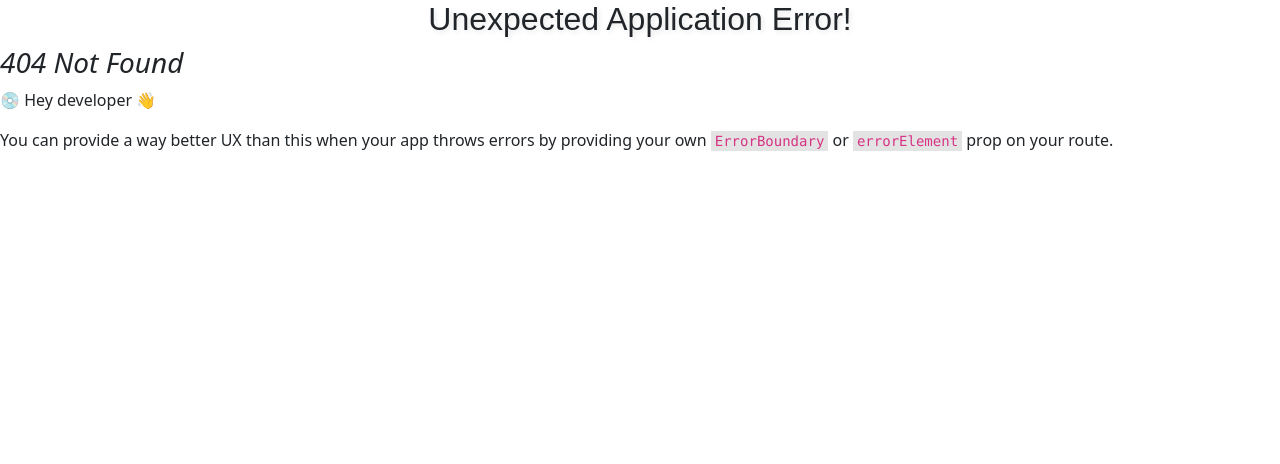
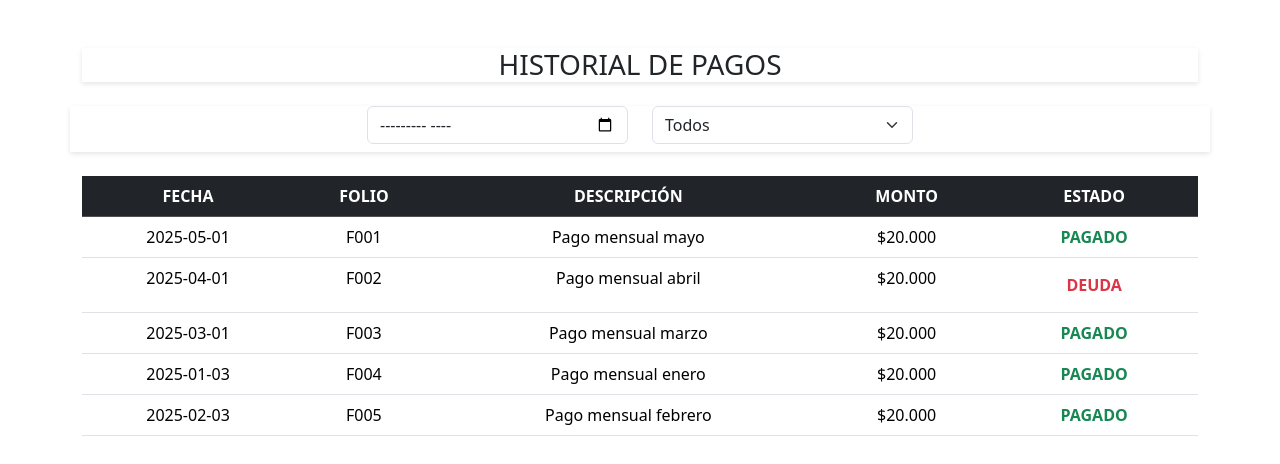
Before and after one commit to proyectoCondominio2025/CONDOMINIO, a React (Vite) app: page /historial-pago in a window 1280 px wide. Before the commit this address had no page. Shown: the top 464 px of the page. Built offline with nearby package versions, Linux system fonts and the light colour scheme; the HTML template or start-up script is replaced by a standard one.

Commit message:
ci linter

```diff
--- a/src/Pages/UserPortero/ListaVehiculoPage.jsx
+++ b/src/Pages/UserPortero/ListaVehiculoPage.jsx
@@ -2,17 +2,25 @@ import React, { useState } from 'react';
 import { Table, Button, Container } from 'react-bootstrap';
 import { autos } from '../../data/data';
 
+
 function ListaAutos() {
 
 
-  // const eliminarAuto = (id) => {
-  //   const nuevosAutos = autos.filter(auto => auto.id !== id);
-  //   setAutos(nuevosAutos);
-  // };
+
+  const eliminarAuto = (id) => {
+    const nuevosAutos = autos.filter(auto => auto.id !== id);
+    setAutos(nuevosAutos);
+  };
+  const editarVehiculo = (auto) => {
+    console.log('Editar vehiculo:', auto);
+    // Aquí puedes redirigir a otra página con react-router o abrir un modal
+  };
+
 
   return (
     <Container className="mt-5">
       <h2>Lista de Autos</h2>
+
       <Table striped bordered hover>
         <thead>
           <tr>
@@ -33,6 +41,13 @@ function ListaAutos() {
               <td>{auto.casa}</td>
               <td>{auto.estado}</td>
               <td>
+                <Button
+                  variant="success"
+                  className="me-2"
+                  onClick={() => editarVehiculo(auto)}>
+                  Editar
+                </Button>
+
                 <Button variant="danger" onClick={() => alert('se elimino el auto con patente: ' + auto.patente)}>
                   Eliminar
                 </Button>
--- a/src/Pages/UserPortero/ListaVisitaPage.jsx
+++ b/src/Pages/UserPortero/ListaVisitaPage.jsx
@@ -1,6 +1,7 @@
 import React, { useState } from 'react';
 import { Table, Button, Container, Row, Col } from 'react-bootstrap';
 import { FaPlus } from 'react-icons/fa'; // ícono de plus
+import { useNavigate } from 'react-router-dom';
 
 function ListaVisita() {
   const [autos, setAutos] = useState([
@@ -9,6 +10,8 @@ function ListaVisita() {
     { id: 3, nombre: 'jose perez', Rut: '26493126-6', casa: '103', tieneAuto:'si' , patente:'45678', estado: 'Adentro' },
     { id: 4, nombre: 'nio perez', Rut: '26493126-6', casa: '103', tieneAuto:'no' , patente:'45678', estado: 'Adentro' }
   ]);
+
+  const navigate = useNavigate();
 
   const eliminarVisita = (id) => {
     const nuevosAutos = autos.filter(auto => auto.id !== id);
@@ -21,6 +24,8 @@ function ListaVisita() {
   };
 
   const agregarVisita = () => {
+
+    navigate('/ingreso-visita');
     console.log('Agregar nueva visita');
     // Aquí podrías abrir un modal o redirigir a otra página
   };
--- /dev/null
+++ b/src/Pages/UserResidente/DetallePago.jsx
@@ -0,0 +1,52 @@
+import React from 'react';
+import { useParams, useNavigate } from 'react-router-dom';
+import 'bootstrap/dist/css/bootstrap.min.css';
+
+const pagosOriginales = [
+  { id: 1, fecha: '2025-05-01', folio: 'F001', descripcion: 'Pago mensual mayo', monto: '$20.000', estado: 'Pagado' },
+  { id: 2, fecha: '2025-04-01', folio: 'F002', descripcion: 'Pago mensual abril', monto: '$20.000', estado: 'Deuda' },
+  { id: 3, fecha: '2025-03-01', folio: 'F003', descripcion: 'Pago mensual marzo', monto: '$20.000', estado: 'Pagado' },
+  { id: 4, fecha: '2025-01-03', folio: 'F004', descripcion: 'Pago mensual enero', monto: '$20.000', estado: 'Pagado' },
+  { id: 5, fecha: '2025-02-03', folio: 'F005', descripcion: 'Pago mensual febrero', monto: '$20.000', estado: 'Deuda' },
+];
+
+const Pagar = () => {
+  const { folio } = useParams();
+  const navigate = useNavigate();
+
+  const pago = pagosOriginales.find(p => p.folio === folio);
+
+  if (!pago) {
+    return <div className="container mt-5"><h4>Pago no encontrado</h4></div>;
+  }
+
+  const confirmarPago = () => {
+    alert(`Pago del folio ${folio} confirmado correctamente`);
+    navigate('/historial');
+  };
+
+  return (
+    <div className="container mt-5">
+      <h3 className="mb-4">Detalle del Pago</h3>
+      <div className="card shadow-sm p-4">
+        <p><strong>Folio:</strong> {pago.folio}</p>
+        <p><strong>Fecha:</strong> {pago.fecha}</p>
+        <p><strong>Descripción:</strong> {pago.descripcion}</p>
+        <p><strong>Monto:</strong> {pago.monto}</p>
+        <p><strong>Estado:</strong> <span className={pago.estado === 'Pagado' ? 'text-success' : 'text-danger'}>{pago.estado}</span></p>
+
+        {pago.estado === 'Deuda' && (
+          <button className="btn btn-success mt-3" onClick={confirmarPago}>
+            Confirmar Pago
+          </button>
+        )}
+
+        <button className="btn btn-secondary mt-2 ms-2" onClick={() => navigate('/historial-pago')}>
+          Volver al historial
+        </button>
+      </div>
+    </div>
+  );
+};
+
+export default Pagar;
--- /dev/null
+++ b/src/Pages/UserResidente/HistorialPagoPage.jsx
@@ -0,0 +1,95 @@
+import React, { useState } from 'react';
+import 'bootstrap/dist/css/bootstrap.min.css';
+import { useNavigate } from 'react-router-dom';
+
+const pagosOriginales = [
+  { id: 1, fecha: '2025-05-01', folio: 'F001', descripcion: 'Pago mensual mayo', monto: '$20.000', estado: 'Pagado' },
+  { id: 2, fecha: '2025-04-01', folio: 'F002', descripcion: 'Pago mensual abril', monto: '$20.000', estado: 'Deuda' },
+  { id: 3, fecha: '2025-03-01', folio: 'F003', descripcion: 'Pago mensual marzo', monto: '$20.000', estado: 'Pagado' },
+  { id: 4, fecha: '2025-01-03', folio: 'F004', descripcion: 'Pago mensual enero', monto: '$20.000', estado: 'Pagado' },
+  { id: 5, fecha: '2025-02-03', folio: 'F005', descripcion: 'Pago mensual febrero', monto: '$20.000', estado: 'Pagado' },
+];
+
+const HistorialPagos = () => {
+  const [filtroFecha, setFiltroFecha] = useState('');
+  const [filtroEstado, setFiltroEstado] = useState('Todos');
+  const navigate = useNavigate();
+
+
+  const pagosFiltrados = pagosOriginales.filter((p) => {
+    const coincideFecha = filtroFecha ? p.fecha.startsWith(filtroFecha) : true;
+    const coincideEstado = filtroEstado === 'Todos' ? true : p.estado === filtroEstado;
+    return coincideFecha && coincideEstado;
+  });
+
+  const irAPagar = (folio) => {
+    navigate(`/detalle/${folio}`);
+  };
+
+
+  return (
+    <div className="container mt-5">
+      <h3 className="text-center mb-4">HISTORIAL DE PAGOS</h3>
+
+      <div className="row justify-content-center mb-4">
+        <div className="col-md-3 mb-2">
+          <input
+            type="month"
+            className="form-control"
+            value={filtroFecha}
+            onChange={(e) => setFiltroFecha(e.target.value)}
+          />
+        </div>
+        <div className="col-md-3 mb-2">
+          <select
+            className="form-select"
+            value={filtroEstado}
+            onChange={(e) => setFiltroEstado(e.target.value)}
+          >
+            <option value="Todos">Todos</option>
+            <option value="Pagado">Pagado</option>
+            <option value="Deuda">Deuda</option>
+          </select>
+        </div>
+      </div>
+
+      <table className="table table-hover text-center">
+        <thead className="table-dark">
+          <tr>
+            <th>FECHA</th>
+            <th>FOLIO</th>
+            <th>DESCRIPCIÓN</th>
+            <th>MONTO</th>
+            <th>ESTADO</th>
+          </tr>
+        </thead>
+        <tbody>
+          {pagosFiltrados.map((pago) => (
+            <tr key={pago.id}>
+              <td>{pago.fecha}</td>
+              <td>{pago.folio}</td>
+              <td>{pago.descripcion}</td>
+              <td>{pago.monto}</td>
+              <td>
+                {pago.estado.toLowerCase() === 'pagado' ? (
+                  <span className="text-success fw-bold" >{pago.estado.toUpperCase()}</span>
+                ) : (
+                  <button className="btn btn-fill text-danger fw-bold"  onClick={() => irAPagar(pago.folio)}>
+                    DEUDA
+                  </button>
+                )}
+              </td>
+            </tr>
+          ))}
+          {pagosFiltrados.length === 0 && (
+            <tr>
+              <td colSpan="5" className="text-muted">No hay pagos que coincidan con los filtros.</td>
+            </tr>
+          )}
+        </tbody>
+      </table>
+    </div>
+  );
+};
+
+export default HistorialPagos;
```
Also changed, not shown: src/routes/index.jsx (+10 -3 lines), 1 other file (tests, documents, lock files or other folders).
